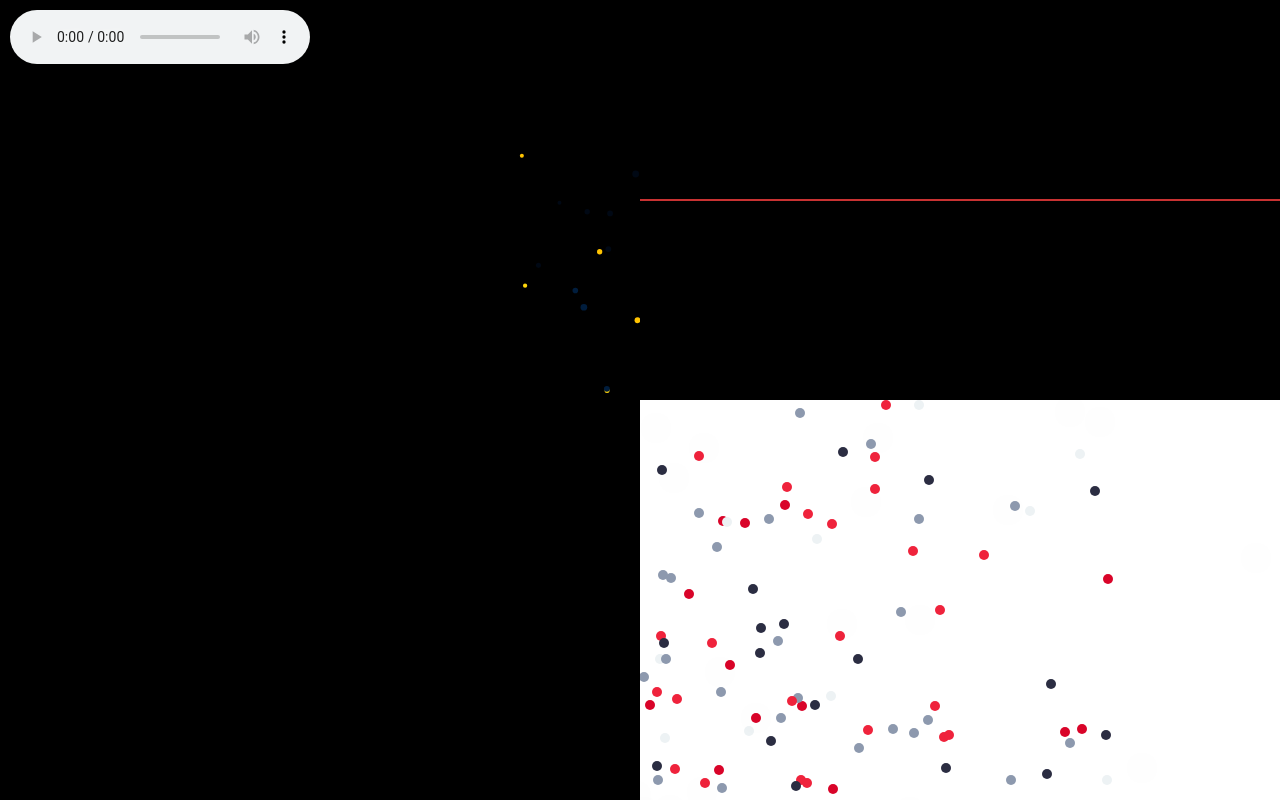
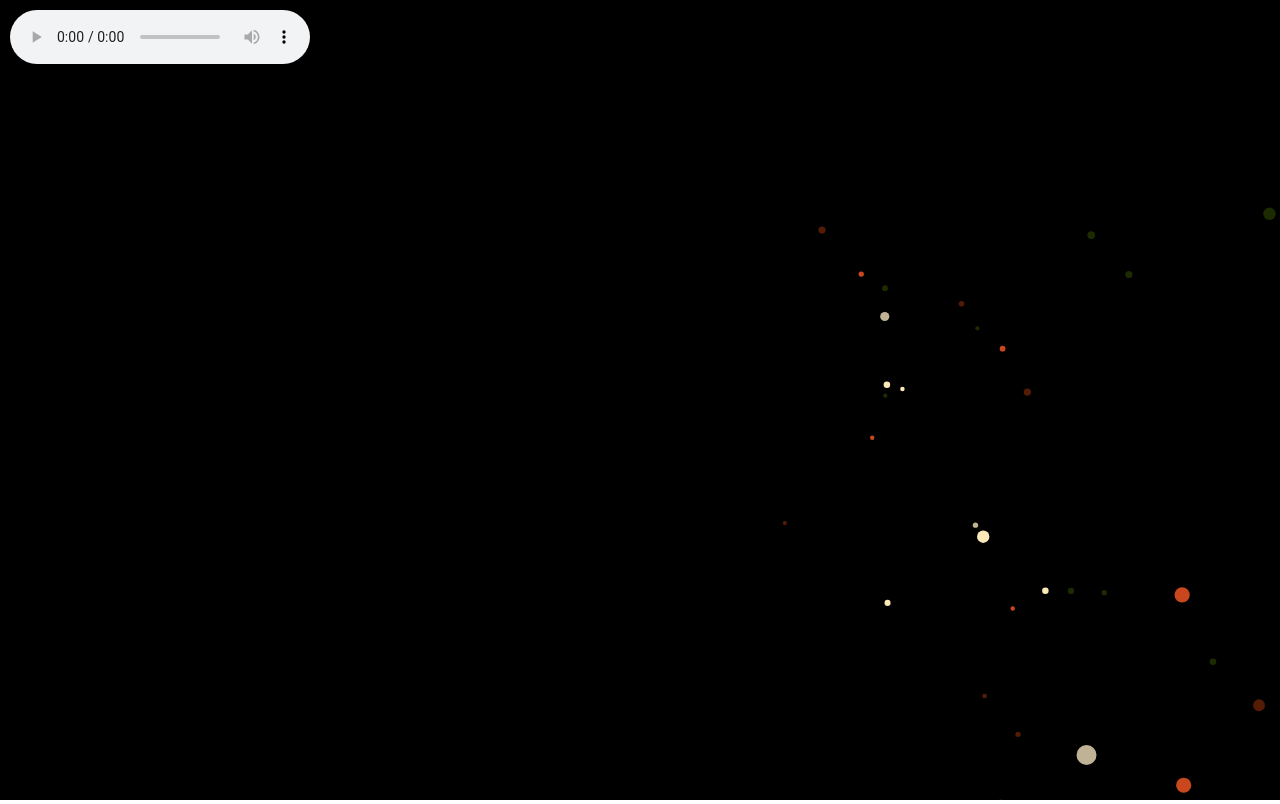
Before and after one commit to simphiwe-nkabinde/audio-visualiser, a website built with Vite: page index.html in a window 1280 px wide. Both pictures are taken after a click on the button "Start Audio Visualizer". Built offline with nearby package versions, Linux system fonts and the light colour scheme.

Commit message:
setup for new project: Umsebenzi

```diff
--- a/index.html
+++ b/index.html
@@ -58,13 +58,10 @@
       justify-content: center;
       align-items: center;
     }
+
     .canvas-container {
       display: flex;
       flex-wrap: wrap;
-    }
-    canvas {
-      width: 50vw;
-      height: 50vh;
     }
   </style>
 </head>
@@ -73,29 +70,25 @@
   <div id="overlay">
     <button id="start-btn">Start Audio Visualizer</button>
   </div>
-  <div class="canvas-container">
-    <canvas></canvas>
-    <canvas></canvas>
-    <canvas></canvas>
-    <canvas></canvas>
-  </div>
-
+  <canvas></canvas>
   <audio controls src=""></audio>
   <ul id="song-selection">
   </ul>
   <script type="module" src="/src/main.ts"></script>
   <script>
     const songList = [
-      { name: 'yesterday', path: 'yesterday' },
-      { name: 'speed it up', path: 'speed-it-up' },
-      { name: 'I believe', path: 'i-believe' },
-      { name: 'picasso', path: 'picasso' },
-      { name: 'blase', path: 'blase' },
-      { name: 'star-boy', path: 'star-boy' },
-      { name: 'iphinifa', path: 'iphinifa' },
+      'balele',
+      'edokodweni',
+      'ikusasa',
+      'imigomo-nemibandela',
+      'luhle-ngani',
+      'maduze',
+      'umcebo',
+      'umoya',
+      'ushevu'
     ]
     const listContainer = document.querySelector('#song-selection');
-    listContainer.innerHTML = songList.map(i => (`<li class="p-3" onclick="setSong('${i.path}')">${i.name}</li>`)).join(' ')
+    listContainer.innerHTML = songList.map(i => (`<li class="p-3" onclick="setSong('${i}')">${i}</li>`)).join(' ')
     function setSong(song) {
       const audioEle = document.querySelector('audio');
       audioEle.src = '/audio/' + song + '.mp3';
--- a/src/assets/colorSchemes.ts
+++ b/src/assets/colorSchemes.ts
@@ -5,5 +5,5 @@ export default {
     four: [[205, 180, 219, 1], [255, 200, 221, 1], [255, 175, 204, 1], [189, 224, 254, 1], [162, 210, 255, 1], 1],
     five: [[4, 42, 43, 1], [94, 177, 191, 1], [205, 237, 246, 1], [239, 123, 69, 1], [216, 71, 39, 1], 1],
     six: [[225, 225, 225, 1], [9, 9, 9, 1], [27, 27, 27, 1], [115, 115, 115, 1], [2, 1, 1, 1], 1],
-    umcebo: [[29, 43, 0, 1], [252, 233, 183, 1], [191, 178, 149, 1], [84, 27, 5, 1], [201, 71, 29, 1]]
+    umsebenzi: [[29, 43, 0, 1], [252, 233, 183, 1], [191, 178, 149, 1], [84, 27, 5, 1], [201, 71, 29, 1]]
 }
--- /dev/null
+++ b/src/classes/projects/Umsebenzi.ts
@@ -0,0 +1,119 @@
+import colorSchemes from "../../assets/colorSchemes";
+import { FOCAL_LENGTH, SCREEN_HEIGHT, SCREEN_WIDTH, TRUE_ORIGIN } from "../../globals";
+import { AudioOptions } from "../../interfaces/interfaces";
+import Circle from "../Circle";
+import { Visualiser } from "../Visualiser";
+
+export default class Umsebenzi extends Visualiser{
+    circles: Circle[];
+    colorSet: any;
+    translation = { x: 2, y: -1 };
+    translationVelocity = { x: 0.001, y: -0.001 };
+    timeCounter = 0;
+    fillRGBA: number[] = [0, 0, 0, 1];
+    transitioningBg = false;
+
+    constructor(canvasCtx: CanvasRenderingContext2D, audioOptions: AudioOptions) {
+        super(canvasCtx, audioOptions)
+        setInterval(() => this.timeCounter += 1, 1000)
+        this.colorSet = colorSchemes.umsebenzi
+        this.circles = [];
+
+        this.createCircles()
+
+    }
+    createCircles() {
+        for (let i = 0; i < this.audioOptions.bufferLength; i++) {
+            const randomColor = <number[]>this.colorSet[Math.floor(Math.random() * 5)];
+            let polX = !Math.floor(Math.random() * 2)
+            let polY = !Math.floor(Math.random() * 2)
+            let polZ = !Math.floor(Math.random() * 2)
+            let polarityX = polX ? -1 : 1
+            let polarityY = polY ? -1 : 1
+            let polarityz = polZ ? -1 : 1
+            const randomCoord = {
+                x: polarityX * Math.ceil(Math.random() * TRUE_ORIGIN.x / 2),
+                y: polarityY * Math.ceil(Math.random() * TRUE_ORIGIN.y / 2),
+                z: polarityz * Math.floor(Math.random() * 200),
+            }
+            // const p = new Particle(this.canvasCtx, { position: randomCoord, fillRGBA: randomColor});
+            const p = new Circle(this.canvasCtx, { position: randomCoord, fillRGBA: randomColor, radius: 3 });
+            this.circles.push(p)
+        }
+    }
+
+    renderVisualisation() {
+        requestAnimationFrame(() => this.renderVisualisation())
+        this.audioOptions.getByteDataCallback(this.audioOptions.dataArray)
+        this.canvasCtx!.fillStyle = `rgba(${this.fillRGBA})`;
+        this.canvasCtx!.fillRect(0, 0, SCREEN_WIDTH, SCREEN_HEIGHT);
+
+        for (let index = 0; index < this.audioOptions.bufferLength; index++) {
+            const circle = this.circles[index]
+            const circlePosition = circle.getPosition();
+            circle.setPosition({ z: circlePosition.z + 2 })
+            if (circlePosition.z > FOCAL_LENGTH) {
+                circle.setPosition({ z: -1 * Math.ceil(Math.random() * 200) })
+            }
+
+            this.spiral(circle)
+            const dataUnit = this.audioOptions.dataArray[index]
+            this.reactToAudio(circle, dataUnit, index);
+            this.translateScene(circle);
+            if (index == 5 && (this.timeCounter && this.timeCounter % 30 == 0)) this.addBgTransition(circle)
+            circle.update()
+        };
+        this.translation.x = this.translation.x + this.translationVelocity.x
+        this.translation.y = this.translation.y + this.translationVelocity.y
+
+        if (this.translation.x > 2 || this.translation.x < -2) this.translationVelocity.x = -1 * this.translationVelocity.x;//change polarity
+        if (this.translation.y > 2 || this.translation.y < -2) this.translationVelocity.y = -1 * this.translationVelocity.y;//change polarity
+
+    };
+    getCoordAtCircumference(angle: number, radius: number): { x: number, y: number } {
+        const angleRadians = angle * (Math.PI / 180); // Convert angle to radians
+        const x = Math.cos(angleRadians) * radius;
+        const y = Math.sin(angleRadians) * radius;
+
+        return { x, y };
+    }
+    getAngleFromOrigin(y: number, x: number): number {
+        return Math.atan2(y, x) * (180 / Math.PI); // Convert radians to degrees
+    }
+    getDistanceFromOrigin(x: number, y: number): number {
+        return Math.sqrt(Math.pow(y, 2) + Math.pow(x, 2));
+    }
+    spiral(circle: Circle) {
+        const circlePosition = circle.getPosition();
+        const currAngle = this.getAngleFromOrigin(circlePosition.y, circlePosition.x);
+        const newXY = this.getCoordAtCircumference(currAngle + .5, this.getDistanceFromOrigin(circlePosition.x, circlePosition.y));
+        circle.setPosition(newXY)
+    }
+    reactToAudio(circle: Circle, dataUnit: number, index: number) {
+        const onePart = this.audioOptions.bufferLength / 10;
+        const newRadius = (circle.getRadius() + (dataUnit / 20)) / 2;
+        if (index % 5 !== 0)
+            circle.setRadius(newRadius)
+    }
+    translateScene(circle: Circle) {
+        let newX = circle.getPosition().x;
+        let newY = circle.getPosition().y;
+
+        newX += this.translation.x
+        newY += this.translation.y
+        circle.setPosition({ x: newX, y: newY })
+
+    }
+    addBgTransition(circle: Circle) {
+        if (circle.getPosition().z < -100 || this.transitioningBg) {
+            this.transitioningBg = true
+            if (circle.getRadius() > 500) {
+                this.fillRGBA = circle.getFillRGBA();
+                circle.setFillRGBA(this.colorSet[Math.floor(Math.random() * 5)])
+                circle.setRadius(1)
+                this.transitioningBg = false
+            }
+            else circle.setRadius(circle.getRadius() * 1.1)
+        }
+    }
+}
--- a/src/globals.ts
+++ b/src/globals.ts
@@ -1,4 +1,4 @@
-export const SCREEN_WIDTH = window.innerWidth / 2
-export const SCREEN_HEIGHT = window.innerHeight / 2
+export const SCREEN_WIDTH = window.innerWidth
+export const SCREEN_HEIGHT = window.innerHeight
 export const FOCAL_LENGTH = 320 //distance from viewer to z=0
 export const TRUE_ORIGIN = { x: SCREEN_WIDTH / 2, y: SCREEN_HEIGHT / 2, z: 0 };
--- a/src/main.ts
+++ b/src/main.ts
@@ -1,10 +1,7 @@
 import './style.css'
-import CirclesInSpaceVisualiser from './classes/visualisers/CirclesInSpaceVisualiser';
-import BarGraphVisualiser from './classes/visualisers/BarGraphVisualiser';
-import waveformVisualiser from './classes/visualisers/WaveformVisualiser';
-import BubbleChaosVisualiser from './classes/visualisers/BubbleChaosVisualiser';
 import { AudioOptions } from './interfaces/interfaces';
 import { SCREEN_HEIGHT, SCREEN_WIDTH } from './globals';
+import Umsebenzi from './classes/projects/Umsebenzi';
 
 document.querySelector('#start-btn')!.addEventListener('click', (e) => {
     document.querySelector('#overlay')!.remove();
@@ -24,20 +21,10 @@ function visualizer() {
     const bufferLength = analyser.frequencyBinCount;
     const dataArray = new Uint8Array(bufferLength);
 
-    const [canvas1, canvas2, canvas3, canvas4] = document.querySelectorAll('canvas')!;
-    canvas1.width = SCREEN_WIDTH;
-    canvas1.height = SCREEN_HEIGHT;
-    canvas2.width = SCREEN_WIDTH;
-    canvas2.height = SCREEN_HEIGHT;
-    canvas3.width = SCREEN_WIDTH;
-    canvas3.height = SCREEN_HEIGHT;
-    canvas4.width = SCREEN_WIDTH;
-    canvas4.height = SCREEN_HEIGHT;
-
-    const canvasCtx1 = canvas1.getContext('2d')!;
-    const canvasCtx2 = canvas2.getContext('2d')!;
-    const canvasCtx3 = canvas3.getContext('2d')!;
-    const canvasCtx4 = canvas4.getContext('2d')!;
+    const canvas= document.querySelector('canvas')!;
+    canvas.width = SCREEN_WIDTH;
+    canvas.height = SCREEN_HEIGHT;
+    const canvasCtx = canvas.getContext('2d')!;
 
     const frequncyDataAudioOptions: AudioOptions = {
         bufferLength,
@@ -45,20 +32,7 @@ function visualizer() {
         getByteDataCallback: (data) => analyser.getByteFrequencyData(data),
         duration: audio.duration
     }
-    const timeDomainDataAudioOptions: AudioOptions = {
-        bufferLength,
-        dataArray,
-        getByteDataCallback: (data) => analyser.getByteTimeDomainData(data),
-        duration: audio.duration
-    }
 
-    const circlesInSpace = new CirclesInSpaceVisualiser(canvasCtx1, frequncyDataAudioOptions);
+    const circlesInSpace = new Umsebenzi(canvasCtx, frequncyDataAudioOptions);
     circlesInSpace.renderVisualisation();
-    const waveForm = new waveformVisualiser(canvasCtx2, timeDomainDataAudioOptions);
-    waveForm.renderVisualisation();
-    const barGraph = new BarGraphVisualiser(canvasCtx3, frequncyDataAudioOptions);
-    barGraph.renderVisualisation();
-    const bubbleChaos = new BubbleChaosVisualiser(canvasCtx4, frequncyDataAudioOptions);
-    bubbleChaos.renderVisualisation();
-
 }
```
